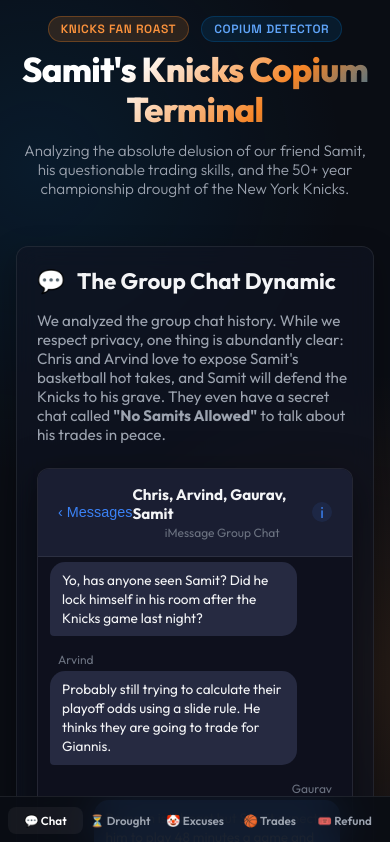
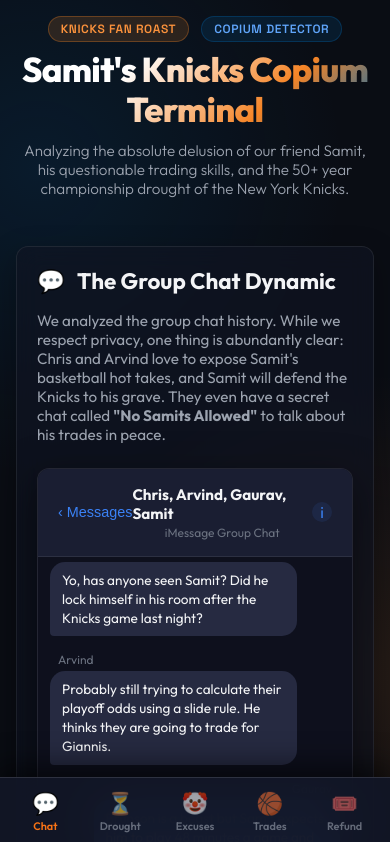
Before and after one commit to gbhatia478/samit_knicks, a React (Vite) app: page / in a window 390 px wide. Shown: the top 842 px of the page. Built offline with nearby package versions, Linux system fonts and the light colour scheme.

Commit message:
style: enhance bottom navigation bar visibility and spacing on mobile

```diff
--- a/src/App.css
+++ b/src/App.css
@@ -147,6 +147,14 @@ body {
   color: #FFF;
   background: linear-gradient(135deg, var(--knicks-blue) 0%, rgba(245, 132, 38, 0.85) 100%);
   box-shadow: 0 4px 12px rgba(245, 132, 38, 0.2);
+}
+
+.tab-icon {
+  font-size: 1.15rem;
+}
+
+.tab-label {
+  font-weight: 500;
 }
 
 /* Content Container */
@@ -792,37 +800,50 @@ body {
     max-width: 100% !important;
     margin: 0 !important;
     border-radius: 0;
-    border-top: 1px solid var(--border-color);
+    border-top: 1px solid rgba(255, 255, 255, 0.12) !important;
     border-bottom: none;
     border-left: none;
     border-right: none;
-    background: rgba(10, 13, 20, 0.88);
-    backdrop-filter: blur(20px);
-    -webkit-backdrop-filter: blur(20px);
+    background: rgba(18, 22, 38, 0.96) !important;
+    backdrop-filter: blur(25px) !important;
+    -webkit-backdrop-filter: blur(25px) !important;
     z-index: 999;
-    padding: 0.6rem 0.5rem calc(0.6rem + env(safe-area-inset-bottom, 0px));
+    padding: 0.75rem 0.5rem calc(0.75rem + env(safe-area-inset-bottom, 0px)) !important;
+    height: calc(4.2rem + env(safe-area-inset-bottom, 0px)) !important;
+    box-shadow: 0 -10px 30px rgba(0, 0, 0, 0.6) !important;
+    display: flex;
     justify-content: space-around;
     gap: 0;
   }
 
   .tab-btn {
-    flex-direction: column;
-    font-size: 0.725rem;
-    font-weight: 600;
-    padding: 0.4rem 0.25rem;
-    border-radius: var(--radius-sm);
-    gap: 4px;
+    flex-direction: column !important;
+    padding: 0 !important;
+    gap: 2px !important;
     background: transparent !important;
     box-shadow: none !important;
     color: var(--text-secondary);
     flex: 1;
-    justify-content: center;
-    align-items: center;
+    justify-content: center !important;
+    align-items: center !important;
+    height: 100% !important;
+    opacity: 0.6;
+    transition: opacity 0.2s, color 0.2s;
   }
 
   .tab-btn.active {
-    color: #FFF !important;
-    background: rgba(255, 255, 255, 0.05) !important;
+    opacity: 1;
+    color: var(--knicks-orange-text) !important;
+    background: transparent !important;
+  }
+
+  .tab-btn .tab-icon {
+    font-size: 1.35rem !important;
+  }
+
+  .tab-btn .tab-label {
+    font-size: 0.68rem !important;
+    font-weight: 600 !important;
   }
 
   /* Prevent content overlap with the bottom tab bar */
--- a/src/App.tsx
+++ b/src/App.tsx
@@ -271,31 +271,36 @@ function App() {
           className={`tab-btn ${activeTab === 'imessage' ? 'active' : ''}`}
           onClick={() => setActiveTab('imessage')}
         >
-          💬 Chat
+          <span className="tab-icon">💬</span>
+          <span className="tab-label">Chat</span>
         </button>
         <button
           className={`tab-btn ${activeTab === 'counter' ? 'active' : ''}`}
           onClick={() => setActiveTab('counter')}
         >
-          ⏳ Drought
+          <span className="tab-icon">⏳</span>
+          <span className="tab-label">Drought</span>
         </button>
         <button
           className={`tab-btn ${activeTab === 'excuse' ? 'active' : ''}`}
           onClick={() => setActiveTab('excuse')}
         >
-          🤡 Excuses
+          <span className="tab-icon">🤡</span>
+          <span className="tab-label">Excuses</span>
         </button>
         <button
           className={`tab-btn ${activeTab === 'trade' ? 'active' : ''}`}
           onClick={() => setActiveTab('trade')}
         >
-          🏀 Trades
+          <span className="tab-icon">🏀</span>
+          <span className="tab-label">Trades</span>
         </button>
         <button
           className={`tab-btn ${activeTab === 'refund' ? 'active' : ''}`}
           onClick={() => setActiveTab('refund')}
         >
-          🎟️ Refund
+          <span className="tab-icon">🎟️</span>
+          <span className="tab-label">Refund</span>
         </button>
       </nav>
 
```
